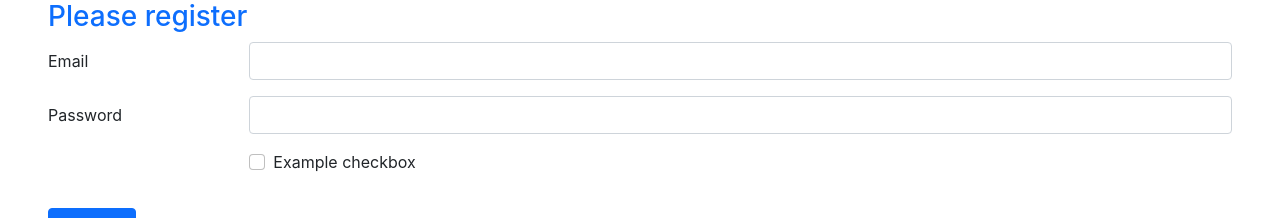
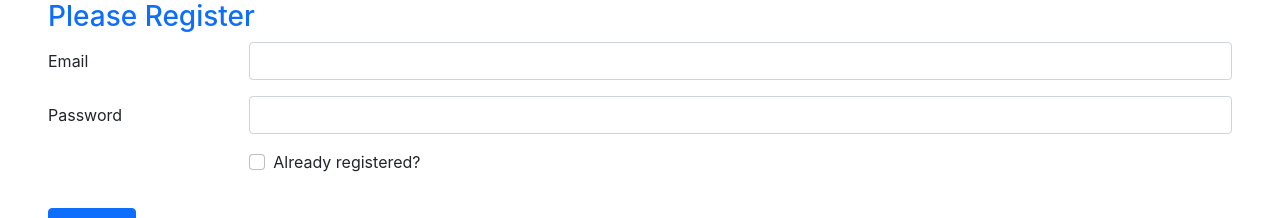
Before and after one commit to Ishtiaque1997/email-password-authentication, a React (Create React App) app: page / in a window 1280 px wide. Shown: the top 218 px of the page. Built offline with nearby package versions, Linux system fonts and the light colour scheme.

Commit message:
create user done

```diff
--- a/src/App.js
+++ b/src/App.js
@@ -10,6 +10,7 @@
   const[email,setEmail]=useState('');
   const[password,setPassword]=useState('');
   const[error,setError]=useState('');
+  const[isLogin,setIsLogin]=useState(false);
 
   const handleGoogleSignIn=()=>{
    signInWithPopup(auth,googleProvider)
@@ -34,6 +35,32 @@
      setError('password must contain upper case');
      return;
    }
+  isLogin?processLogin(email,password):createNewUser(email,password)
+
+}
+const processLogin=(email,password)=>{
+  signInWithEmailAndPassword(auth,email,password)
+  .then(res=>{
+    const user=res.user;
+    console.log(user);
+  })
+  .catch(error=>{
+    setError(error.message)
+  })
+
+}
+const toggleLogin=e=>{
+  setIsLogin(e.target.checked);
+}
+const handleEmailChange=e=>{
+  setEmail(e.target.value);
+}
+
+const handlePasswordChange=e=>{
+  setPassword(e.target.value);
+}
+
+const createNewUser=(email,password)=>{
    createUserWithEmailAndPassword(auth,email,password)
    .then(res=>{
      const user=res.user;
@@ -43,24 +70,13 @@
    .catch(error=>{
      setError(error.message)
    })
-
 }
-
-const handleEmailChange=e=>{
-  setEmail(e.target.value);
-}
-
-const handlePasswordChange=e=>{
-  setPassword(e.target.value);
-}
-
-
 
 
   return (
     <div className='mx-5'>
      <form onSubmit={handleRegistration}>
-       <h3 className='text-primary'>Please register</h3>
+       <h3 className='text-primary'>Please {isLogin?'Login':'Register'}</h3>
   <div className="row mb-3">
     <label htmlFor="inputEmail3" className="col-sm-2 col-form-label">Email</label>
     <div className="col-sm-10">
@@ -77,9 +93,9 @@
   <div className="row mb-3">
     <div className="col-sm-10 offset-sm-2">
       <div className="form-check">
-        <input className="form-check-input" type="checkbox" id="gridCheck1"/>
+        <input onChange={toggleLogin}className="form-check-input" type="checkbox" id="gridCheck1"/>
         <label className="form-check-label" htmlFor="gridCheck1">
-          Example checkbox
+          Already registered?
         </label>
       </div>
     </div>
@@ -87,7 +103,7 @@
   <div className='row mb-3'>
     {error}
   </div>
-  <button type="submit" className="btn btn-primary">Register</button>
+  <button type="submit" className="btn btn-primary">{isLogin?'Login':'Register'}</button>
 </form>
       <br /><br /><br />
     <div>--------------</div>
```
